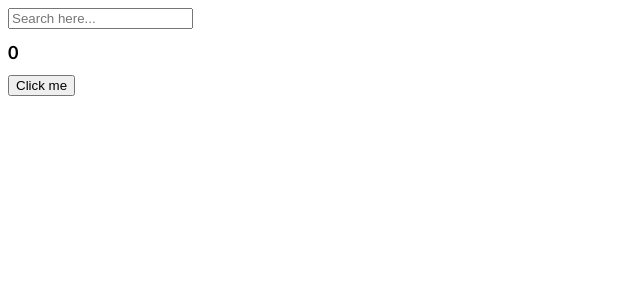
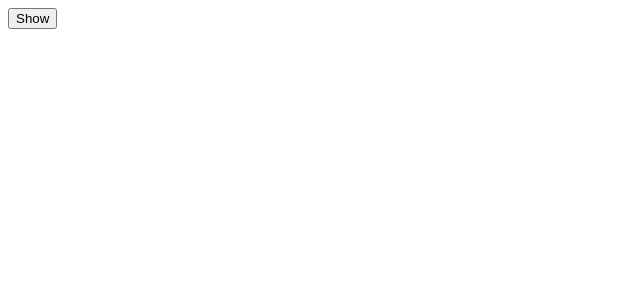
Before and after one commit to yousunzoo/react-for-beginners, a React (Create React App) app: page / in a window 1280 px wide. Shown: the top 300 px of the page, without its empty margins (0-640 px from the left). Built offline with nearby package versions, Linux system fonts and the light colour scheme.

Commit message:
useEffect - CleanUp

```diff
--- a/src/App.js
+++ b/src/App.js
@@ -1,34 +1,20 @@
-import styles from "./App.module.css";
 import { useState, useEffect } from "react";
 
+function Hello() {
+  useEffect(() => {
+    console.log("hi :)");
+    return () => console.log("bye :(");
+  }, []);
+  return <h1>Hello</h1>;
+}
+
 function App() {
-  const [counter, setCounter] = useState(0);
-  const [keyword, setKeyword] = useState("");
-  const onClick = () => setCounter((prev) => prev + 1);
-  const onChange = (event) => setKeyword(event.target.value);
-
-  useEffect(() => {
-    console.log("I run only once.");
-  }, []);
-  useEffect(() => {
-    console.log("I run when 'keyword' changes.");
-  }, [keyword]);
-  useEffect(() => {
-    console.log("I run when 'counter' changes");
-  }, [counter]);
-  useEffect(() => {
-    console.log("I run when keyword & counter changes");
-  }, [keyword, counter]);
+  const [showing, setShowing] = useState(false);
+  const onClick = () => setShowing((prev) => !prev);
   return (
     <div>
-      <input
-        value={keyword}
-        onChange={onChange}
-        type="text"
-        placeholder="Search here..."
-      />
-      <h1 className={styles.title}>{counter}</h1>
-      <button onClick={onClick}>Click me</button>
+      {showing ? <Hello /> : null}
+      <button onClick={onClick}>{showing ? "Hide" : "Show"}</button>
     </div>
   );
 }
```
Also changed, not shown: 1 other file (tests, documents, lock files or other folders).
